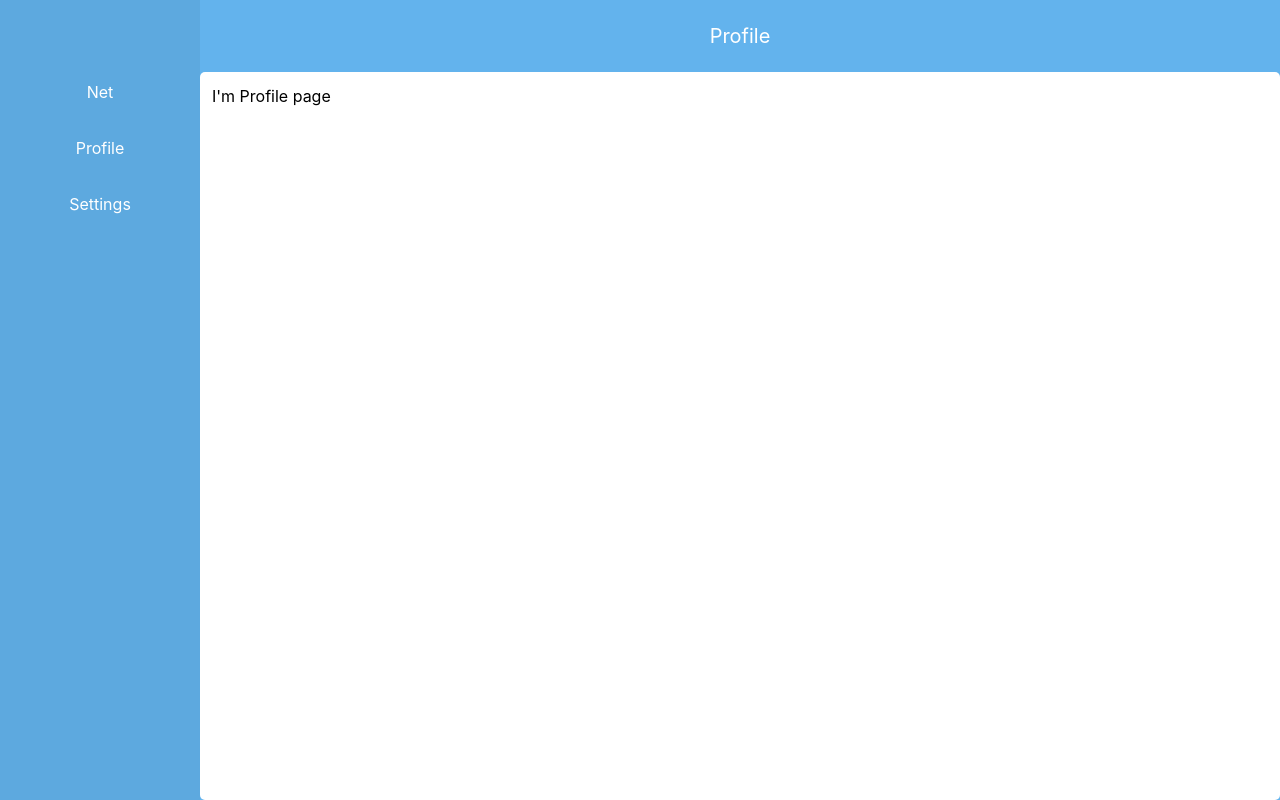
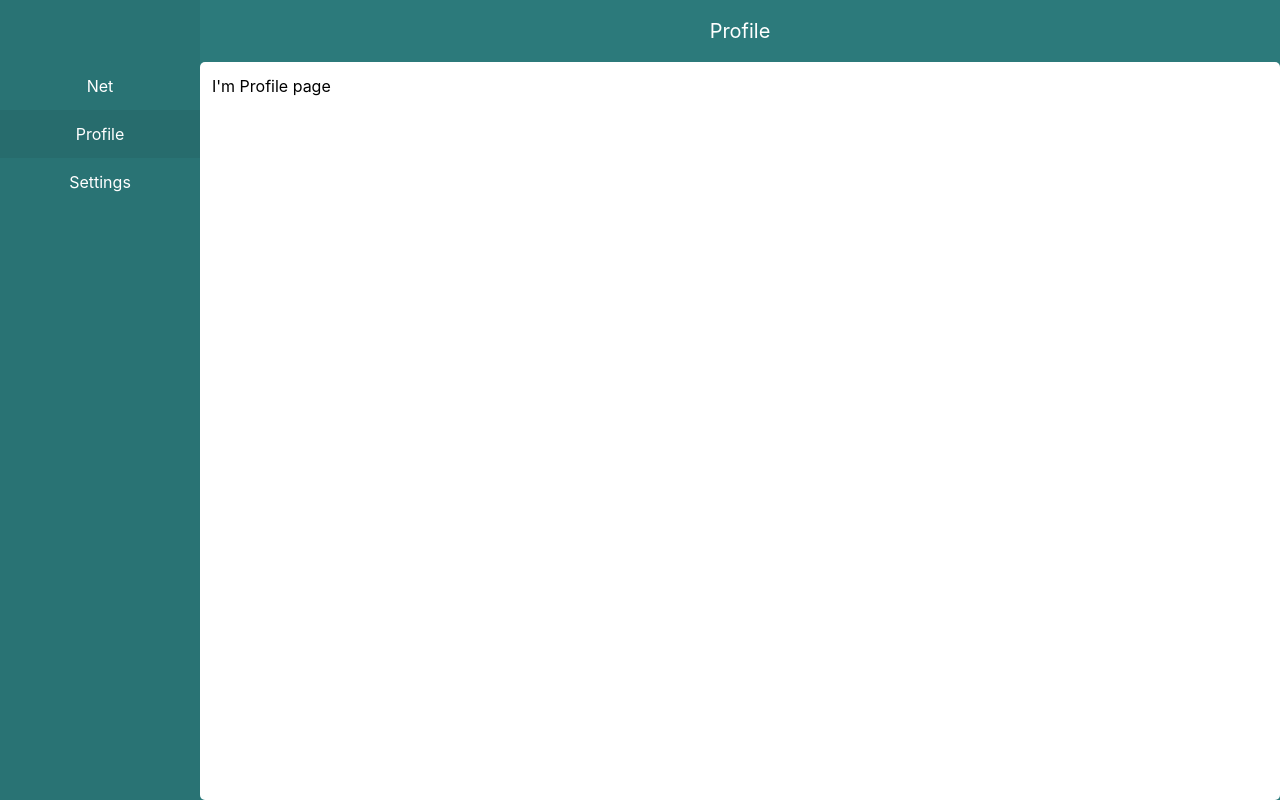
Before and after one commit to rabbit-digger/front-end, a React (Create React App) app: page /profile in a window 1280 px wide. Built offline with nearby package versions, Linux system fonts and the light colour scheme; no server answers.

Commit message:
feat: change style

```diff
--- a/src/components/Header.tsx
+++ b/src/components/Header.tsx
@@ -25,7 +25,7 @@ export const Header = ({ showSidebarButton = true, onShowSidebar, left, right, t
         )}
         {left}
       </Box>
-      <Center flex="1" h="40px">
+      <Center flex="1" h="30px">
         <Text fontSize="xl">{title}</Text>
       </Center>
       <Box flex="1">{right}</Box>
--- a/src/components/Sidebar.tsx
+++ b/src/components/Sidebar.tsx
@@ -10,16 +10,20 @@ import {
   Link as ChakraLink,
   LinkProps,
 } from '@chakra-ui/react'
-import { Link as RRLink, LinkProps as RRLinkProps } from 'react-router-dom'
+import { Link as RRLink, LinkProps as RRLinkProps, matchPath, useLocation } from 'react-router-dom'
 
-const Link: React.FC<LinkProps & RRLinkProps> = ({ children, ...props }) => {
+const Link: React.FC<Omit<LinkProps, 'to'> & RRLinkProps & { to: string }> = ({ children, to, ...props }) => {
+  const { pathname } = useLocation()
+  const selected = matchPath(pathname, to)
   return <ChakraLink
     {...props}
+    to={to}
     p={3}
-    mb={5}
     as={RRLink}
     w='100%'
     textAlign='center'
+    bg={selected ? 'blackAlpha.100' : undefined}
+    _hover={{ textDecoration: 'none', bg: 'blackAlpha.200' }}
   >{children}</ChakraLink>
 }
 
@@ -31,8 +35,10 @@ interface Props {
 }
 
 const SidebarContent = ({ onClick, banner }: { onClick: () => void, banner?: React.ReactNode }) => (
-  <VStack>
-    <Box h='40px'>
+  <VStack spacing={0}>
+    <Box
+      h='62px'
+    >
       {banner}
     </Box>
     <Link to='/net' onClick={onClick}>Net</Link>
@@ -44,7 +50,6 @@ const SidebarContent = ({ onClick, banner }: { onClick: () => void, banner?: Rea
 export const Sidebar = ({ isOpen, variant, onClose, banner }: Props) => {
   return variant === 'sidebar' ? (
     <Box
-      p={5}
       w="200px"
       h="100%"
       bg='blackAlpha.100'
@@ -52,10 +57,10 @@ export const Sidebar = ({ isOpen, variant, onClose, banner }: Props) => {
       <SidebarContent onClick={onClose} banner={banner} />
     </Box>
   ) : (
-    <Drawer isOpen={isOpen} placement="left" onClose={onClose}>
+    <Drawer isOpen={isOpen} placement="left" onClose={onClose} size='xs'>
       <DrawerOverlay>
         <DrawerContent
-          bg='blue.300'
+          bg='teal.600'
           color='white'
         >
           <DrawerCloseButton />
--- a/src/pages/index/Index.tsx
+++ b/src/pages/index/Index.tsx
@@ -22,7 +22,7 @@ export const Index: React.FC = ({ children }) => {
   const { data } = useRdpState()
 
   return <Box
-    bg='blue.300'
+    bg='teal.600'
     h='100vh'
     color='white'
   >
```
Also changed, not shown: 1 other file (tests, documents, lock files or other folders).
